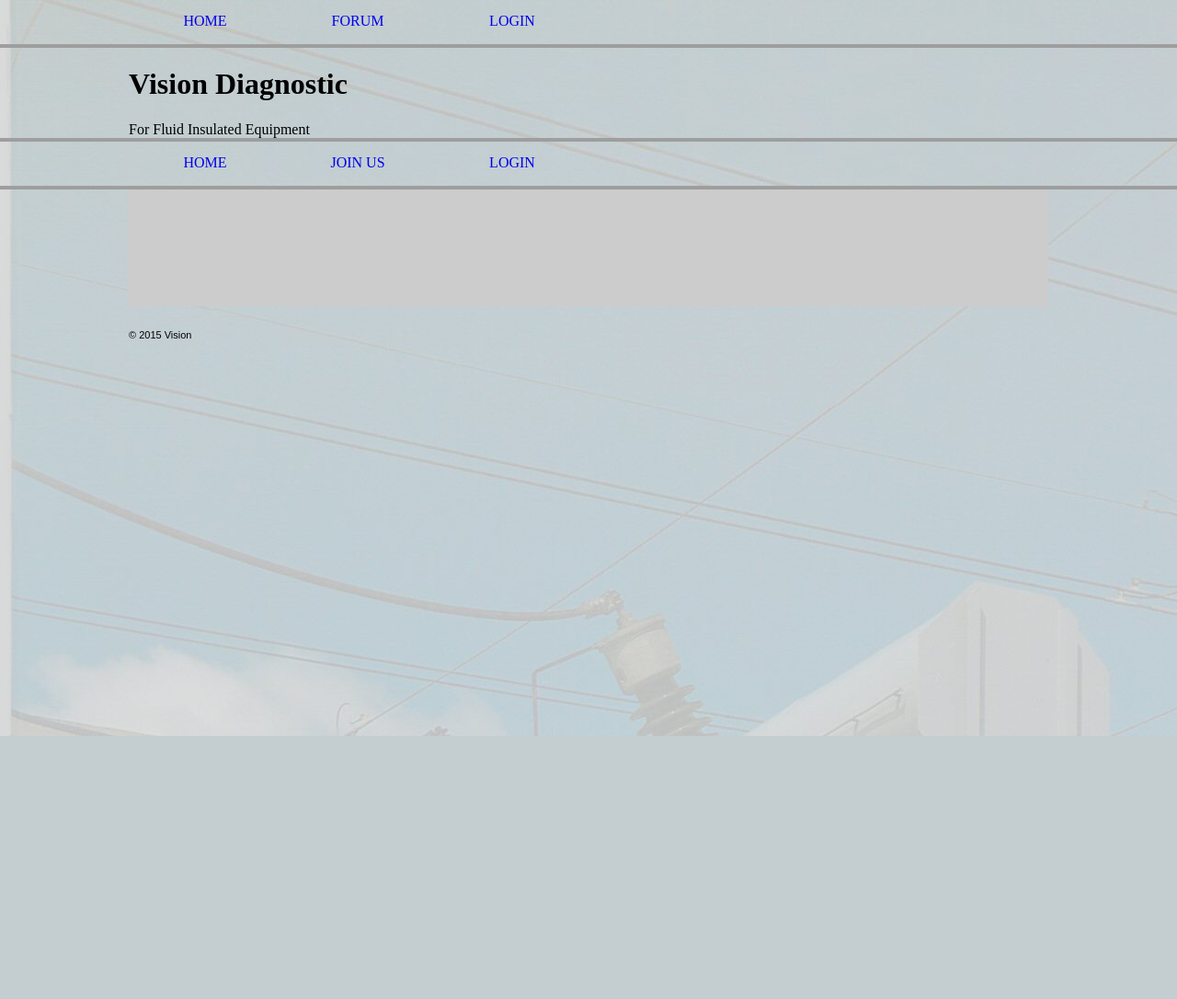
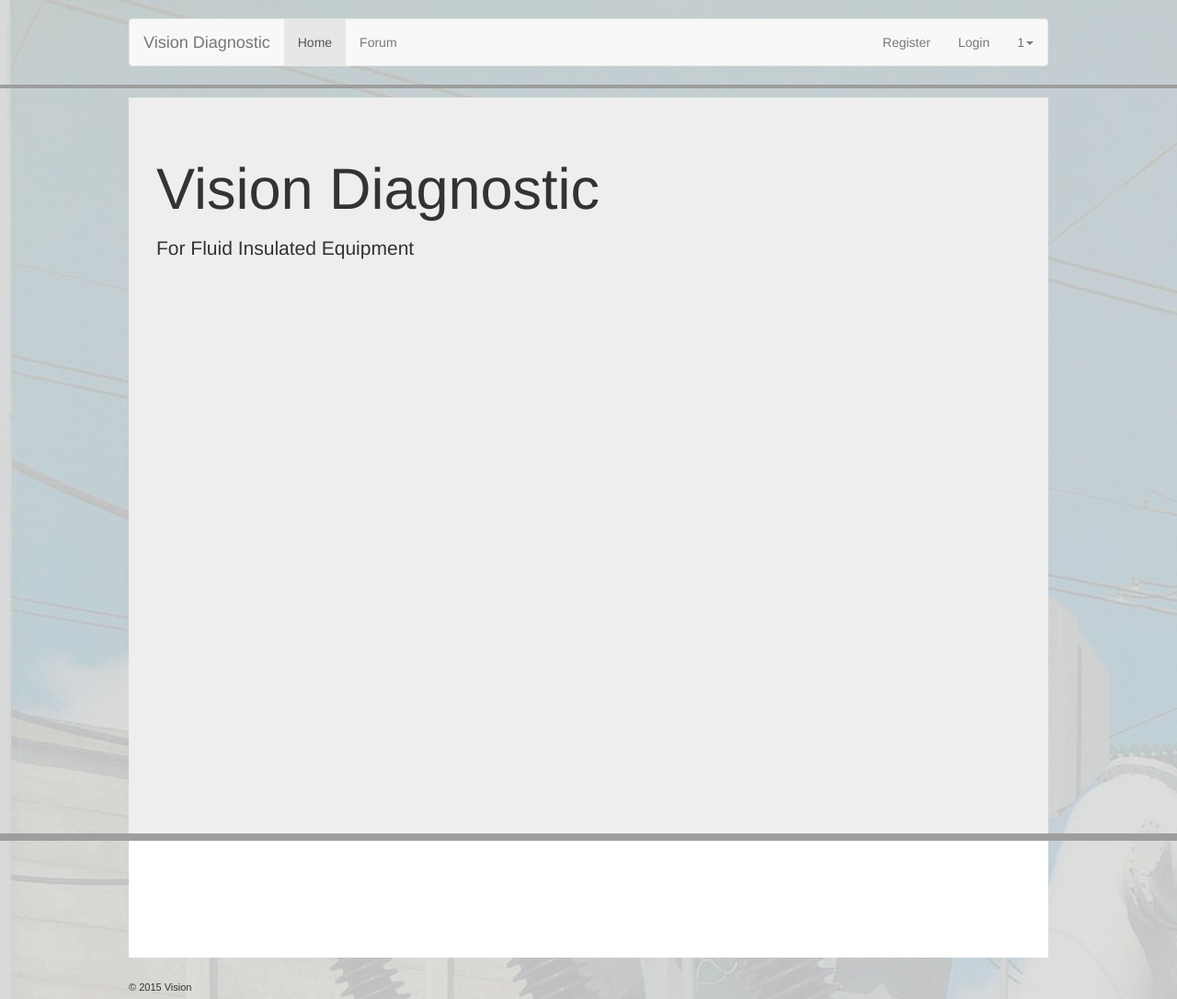
Before and after one commit to SnowBeaver/Vision, a Flask app: page / in a window 1280 px wide. Shown: the whole page at 92% size. Before the commit the page ends 800 px from the top, so only its background shows below. Run offline with Flask 2, Linux system fonts and the light colour scheme; the visitor is signed in with stand-in values (Sample User, id 1); data comes from the database, SQL or seed files in the repository; parts of the project's set-up code (start-up, migrations or seed data) failed here and were passed over; some libraries are stand-ins or nearby versions; grey boxes are pictures that could not be loaded.

Commit message:
Multilang support, flask-babel added, menu and layout changed, new language config values added

```diff
--- a/app/__init__.py
+++ b/app/__init__.py
@@ -8,12 +8,14 @@
     UserMixin, RoleMixin, login_required
 from flask.ext.admin import Admin
 from flask.ext import admin, login
+from flask.ext.babel import Babel
 
 app = Flask(__name__, static_url_path='/app/static')
 app.config.from_object('config')
 db = SQLAlchemy(app)
 db.create_all()
 mail = Mail(app)
+babel = Babel(app)
 
 from app.admin.views import MyAdminIndexView
 
--- a/app/home/views.py
+++ b/app/home/views.py
@@ -1,13 +1,14 @@
 #!/usr/bin/env python
 # -*- coding: utf-8 -*-
+
 from flask import session
 from flask import Blueprint
 from flask import render_template
+from flask import g, request
+from flask import current_app
 from app import db
+from app import babel
 from app.users.models import User
-import datetime
-from app.home.decorators import templated
-from flask import g
 
 mod = Blueprint('home', __name__, url_prefix='')
 
@@ -24,11 +25,50 @@
         if not g.user:
             del session['user_id']
 
+    g.locale = get_locale()
+
+@babel.localeselector
+def get_locale():
+    if 'locale' in session:
+        g.locale = session['locale']
+        return g.locale
+
+    # import sys
+    # sys.exit(1)
+    return request.accept_languages.best_match(
+        current_app.config['LANGUAGES'].keys()
+    )
+
+@babel.timezoneselector
+def get_timezone():
+    user = getattr(g, 'user', None)
+    if user is not None:
+        return user.timezone
+
+# Use the browser's language preferences to select an available translation
+# @babel.localeselector
+# def get_locale():
+    # translations = [str(translation) for translation in babel.list_translations()]
+    # return request.accept_languages.best_match(translations)
+
+@mod.route('/lang/<string:lang>', methods=['GET'])
+def lang(lang):
+    """docstring for lang"""
+    if lang not in current_app.config['LANGUAGES']:
+        lang = current_app.config['BABEL_DEFAULT_LOCALE']
+
+    session['locale'] = lang
+    g.locale = lang
+
+    return render_template(
+        'home/index.html',
+        user=g.user,
+    )
 
 @mod.route('/', methods=['GET'])
 def home():
     """docstring for home."""
     return render_template(
         'home/index.html',
-        user=g.user
+        user=g.user,
     )
--- a/app/static/css/styles.css
+++ b/app/static/css/styles.css
@@ -1,7 +1,7 @@
 /* Reset styles */
 body{
-  margin: 0px;
-  padding: 0px;
+  margin-top: 20px;
+  padding-bottom: 20px;
   background-image: url('/app/static/img/bg.png');
 }
 ul, menu{
@@ -30,6 +30,7 @@
 header{
   height: 27px;
 }
+
 /* Reset styles END */
 
 /* Fonts */
@@ -95,36 +96,6 @@
 
 /*Icons END*/
 
-/* Main Menu */
-.main-menu{
-  height: 48px;
-  line-height: 46px;
-}
-.main-menu menu{
-  height: 48px;
-}
-.main-menu li a{
-  float: left;
-  display: block;
-  height: 48px;
-  text-transform: uppercase;
-  width: 166px;
-  text-align: center;
-  transition: color 0.5s ease;
-  font-size: 16px;
-}
-.main-menu li:last-child a{
-  width: 170px;
-}
-.main-menu li a:hover{
-}
-.main-menu li a.active{
-}
-/* Main Menu END */
-
-.home-main{
-}
-
 .home-main-clean{
   padding-bottom: 3px;
 }
@@ -163,10 +134,8 @@
   float: right;
 }
 .form input[type=text], .form textarea{
-  line-height: 28px;
 }
 .form input[type=text], input[type=password]{
-  height: 28px;
   width: 65%;
   font-size:2.0em;
   width: 100%;
@@ -177,9 +146,6 @@
   margin-bottom: 4px;
 }
 .form input[type=submit]{
-  background-color: #6c6c6c;
-  line-height: 24px;
-  height: 30px;
   width: 189px;
   text-align: center;
   margin: 15px auto 0;
@@ -193,13 +159,12 @@
 }
 
 footer{
-  height: 265px;
   font-size: 11px;
 }
 
 footer .w1000{
   padding-top: 35px;
-  background: #cccccc;
+  background-color: white;
 }
 footer .logo{
   margin: 0 auto;
@@ -314,31 +279,6 @@
   width: 400px;
 }
 
-ul.nav{
-  height: 12px;
-}
-ul.nav li {
-  color: black;
-  float:left;
-  line-height: 42px;
-  font-size: 0.5em;
-  font-family: arial;
-  padding:2px;
-}
-ul.nav li a {
-  color: black;
-  text-decoration: none;
-}
-
-ul.nav li a:hover {
-  text-decoration: underline;
-}
-.pull-right{
-  float:right;
-}
-.pull-left{
-  float:left;
-}
 .dashboard-right-menu{
   overflow:hidden;
   height: 45px;
@@ -365,6 +305,7 @@
   border: 1px solid #cccccc;
   border-radius: 4px;
 }
+
 ul.errors li{
   color: red;
 }
@@ -403,3 +344,7 @@
 	text-align: center;
 	margin: auto;
 }
+.h800{
+	margin-top: 10px;
+	min-height: 800px;
+}
--- a/app/templates/base.html
+++ b/app/templates/base.html
@@ -2,7 +2,7 @@
 <html lang="en">
   <head>
     {% block head %}
-    <title>{% block title %}Visiondiagnostic{% endblock %}</title>
+    <title>{% block title %}Vision Diagnostic{% endblock %}</title>
     <meta name=viewport content="width=device-width, initial-scale=1">
     <meta name="description" content="">
     <meta name="keywords" content="">
@@ -14,6 +14,7 @@
       <![endif]-->
 
     <link rel="shortcut icon" href="{{ url_for('static', filename='ico/favicon.ico') }}">
+	<link rel="stylesheet" type="text/css" href="{{ url_for('static', filename='bootstrap/css/bootstrap.min.css') }}">
     <link href="//netdna.bootstrapcdn.com/font-awesome/4.2.0/css/font-awesome.css" rel="stylesheet">
     <link rel="stylesheet" type="text/css" href="{{ url_for('static', filename='css/styles.css') }}">
     {% endblock %}
@@ -44,7 +45,7 @@
     {% include 'widgets/flash.html' %}
     {% block content %}
     <div class="center-divider"></div>
-    <div>
+    <div class="jumbotron w1000 h800">
       <div class="w1000">
         {% block topcontent %}
         {% endblock %}
@@ -65,6 +66,7 @@
     {% block js_footer %}
     {% endblock %}
     <script src="{{ url_for('static', filename='js/jquery-1.9.1.min.js') }}"></script>
+	<script src="{{ url_for('static', filename='bootstrap/js/bootstrap.min.js') }}"></script>
     <script src="http://ajax.googleapis.com/ajax/libs/jqueryui/1.9.2/jquery-ui.min.js"></script>
     <script src="{{ url_for('static', filename='js/common.js') }}"></script>
   </body>
--- a/app/templates/home/index.html
+++ b/app/templates/home/index.html
@@ -1,7 +1,7 @@
 {% extends "base.html" %}
 {% block topcontent %}
 <h1>
-	Vision Diagnostic
+	{{ _('Vision Diagnostic') }}
 </h1>
-For Fluid Insulated Equipment
+{{ _('For Fluid Insulated Equipment') }}
 {% endblock %}
--- a/app/templates/widgets/bottom-menu.html
+++ b/app/templates/widgets/bottom-menu.html
@@ -1,10 +1 @@
 <div class="center-divider"></div>
-<div class="main-menu">
-		<div class="w1000">
-				<menu>
-						<li><a href="/">Home</a></li>
-						<li><a href="{{ url_for('users.register') }}">Join Us</a></li>
-						<li><a href="{{ url_for('users.login') }}">Login</a></li>
-				</menu>
-		</div>
-</div>
--- a/app/templates/widgets/topmenu.html
+++ b/app/templates/widgets/topmenu.html
@@ -1,14 +1,43 @@
-<menu>
 {% block navbar %}
-	<li><a href="/">Home</a></li>
+<nav class="navbar navbar-default">
+	<div class="container-fluid">
+		<div class="navbar-header">
+			<button type="button" class="navbar-toggle collapsed" data-toggle="collapse" data-target="#navbar" aria-expanded="false" aria-controls="navbar"> <span class="sr-only">Toggle navigation</span>
+				<span class="icon-bar"></span>
+				<span class="icon-bar"></span>
+				<span class="icon-bar"></span>
+			</button>
+			<a class="navbar-brand" href="#">Vision Diagnostic</a>
+		</div>
+		<div id="navbar" class="navbar-collapse collapse">
+			<ul class="nav navbar-nav">
+				<li class="active"><a href="/">{{ _('Home') }}</a></li>
 				<li><a href="/forum">Forum</a></li>
+			</ul>
+			<ul class="nav navbar-nav navbar-right">
 				{% block navbar_right %}
 				{% if user and session.user_id %}
 					<li><a href="{{ url_for('users.home') }}" title="{{ user.name|striptags|title }}'s dashboard">Dashboard</a></li>
 					<li><a href="{{ url_for('users.logout') }}"><span class="glyphicon glyphicon-log-out"></span>Logout</a></li>
 				{% elif not session.user_id %}
-			<li><a data-toggle="modal" data-target="#login" href="{{ url_for('users.login') }}">Login</a></li>
+					<li><a href="{{ url_for('users.register') }}">Register</a></li>
+					<li><a href="{{ url_for('users.login') }}">Login</a></li>
 				{% endif %}
+
+				<li class="dropdown">
+					<a href="#" class="dropdown-toggle"
+						data-toggle="dropdown" role="button"
+						aria-haspopup="true" aria-expanded="false">{{ g.locale|upper }}<span class="caret"></span></a>
+					<ul class="dropdown-menu">
+						{% for lang in config.LANGUAGES %}
+							<li><a href="{{ url_for('home.lang', lang=lang)
+								}}">{{ lang|upper }}</a></li>
+						{% endfor %}
+					</ul>
+				</li>
 				{% endblock %}
+			</ul>
+		</div><!--/.nav-collapse -->
+	</div><!--/.container-fluid -->
+</nav>
 {% endblock %}
-</menu>
--- a/app/users/views.py
+++ b/app/users/views.py
@@ -1,10 +1,10 @@
 import os
-import time
 import md5
+import hashlib
 import base64
 from flask import Blueprint, request, render_template
 from flask import flash, g, session, redirect, url_for
-from flask import jsonify, abort, make_response
+from flask import make_response
 from flask import current_app
 from flask_mail import Message
 from werkzeug import check_password_hash, generate_password_hash
@@ -17,6 +17,7 @@
 from app.users.utils import allowed_image_file
 from app.users.decorators import login_required, templated
 from itsdangerous import URLSafeTimedSerializer
+from flask.ext.babel import gettext, ngettext
 
 
 mod = Blueprint('users', __name__, url_prefix='/users')
@@ -60,17 +61,17 @@
     try:
         email = confirm_token(token)
     except:
-        flash('The confirmation link is invalid or has expired.', 'danger')
+        flash(gettext('The confirmation link is invalid or has expired.'), 'danger')
 
     user = User.query.filter_by(email=email).first_or_404()
 
     if user.is_confirmed():
-        flash('Account already confirmed. Please login.', 'success')
+        flash(gettext('Account already confirmed. Please login.'), 'success')
     else:
         user.confirmed = True
         user.active = True
         db.session.commit()
-        flash('You have confirmed your account. Thanks!', 'success')
+        flash(gettext('You have confirmed your account. Thanks!'), 'success')
 
     return redirect(url_for('users.home'))
 
@@ -109,7 +110,7 @@
     conflnk_html = '<a href="%s">%s</a>' % (lnk, lnk)
 
     msg = Message(
-        "Please confirm your account at vision website",
+        gettext("Please confirm your account at vision website"),
         sender=current_app.config['NOREPLY_EMAIL'],
         recipients=[g.user.get_email()]
     )
@@ -165,9 +166,9 @@
                 # the session can't be modified as it's signed,
                 # it's a safe place to store the user id
                 authorize(user)
-                flash('Welcome %s' % user.name)
+                flash(ngettext('Welcome %(name)s', user.name))
                 return redirect(url_for('users.home'))
-        flash('Wrong email or password', 'error-message')
+        flash(gettext('Wrong email or password'), 'error-message')
 
     return render_template('users/login.html', form=form)
 
@@ -201,11 +202,12 @@
 
             if exists:
                 flash(
-                    'User with this e-mail was registered already.'
-                    ' If you forgot your password click ' +
-                    '<a href="%s">remind password</a>' % url_for(
-                        'users.forgot')
-                )
+                    gettext(
+                        'User with this e-mail was registered already.'
+                        ' If you forgot your password click ' +
+                        '<a href="%s">remind password</a>' % url_for(
+                            'users.forgot')
+                    ))
                 # redirect user to the 'home' method of the user module.
                 return redirect(url_for('users.register'))
         except Exception as e:
@@ -220,7 +222,7 @@
             alias_exists = None
 
         if alias_exists:
-            alias = md5.new(form.email.data).hexdigest()
+            alias = hashlib.md5(form.email.data).hexdigest()
 
         user = User(
             name=form.name.data,
@@ -243,7 +245,7 @@
         db.session.commit()
 
         # flash will display a message to the user
-        flash('Thanks for registering')
+        flash(gettext('Thanks for registering'))
         # redirect user to the 'home' method of the user module.
         return redirect(url_for('users.home'))
 
@@ -304,7 +306,7 @@
                 user.photo = newfn
 
         db.session.commit()
-        flash("Profile updated")
+        flash(gettext('Profile updated'))
 
         return redirect(url_for("users.profile"))
 
@@ -325,7 +327,7 @@
         user.mobile = form.mobile.data
         user.website = form.website.data
         db.session.commit()
-        flash("Profile updated")
+        flash(gettext("Profile updated"))
         return redirect(url_for("users.home"))
 
     return dict(form=form, user=user)
--- /dev/null
+++ b/babel.cfg
@@ -0,0 +1,3 @@
+[python: **.py]
+[jinja2: **/templates/**.html]
+extensions=jinja2.ext.autoescape,jinja2.ext.with_
--- a/prod.py
+++ /dev/null
@@ -1,5 +0,0 @@
-#!/usr/bin/env python
-# -*- coding: utf-8 -*-
-from app import app
-
-app.run(host='localhost', port=80)
```
Also changed, not shown: 1 other file. Lines whose indentation alone changed are shown as unchanged.
